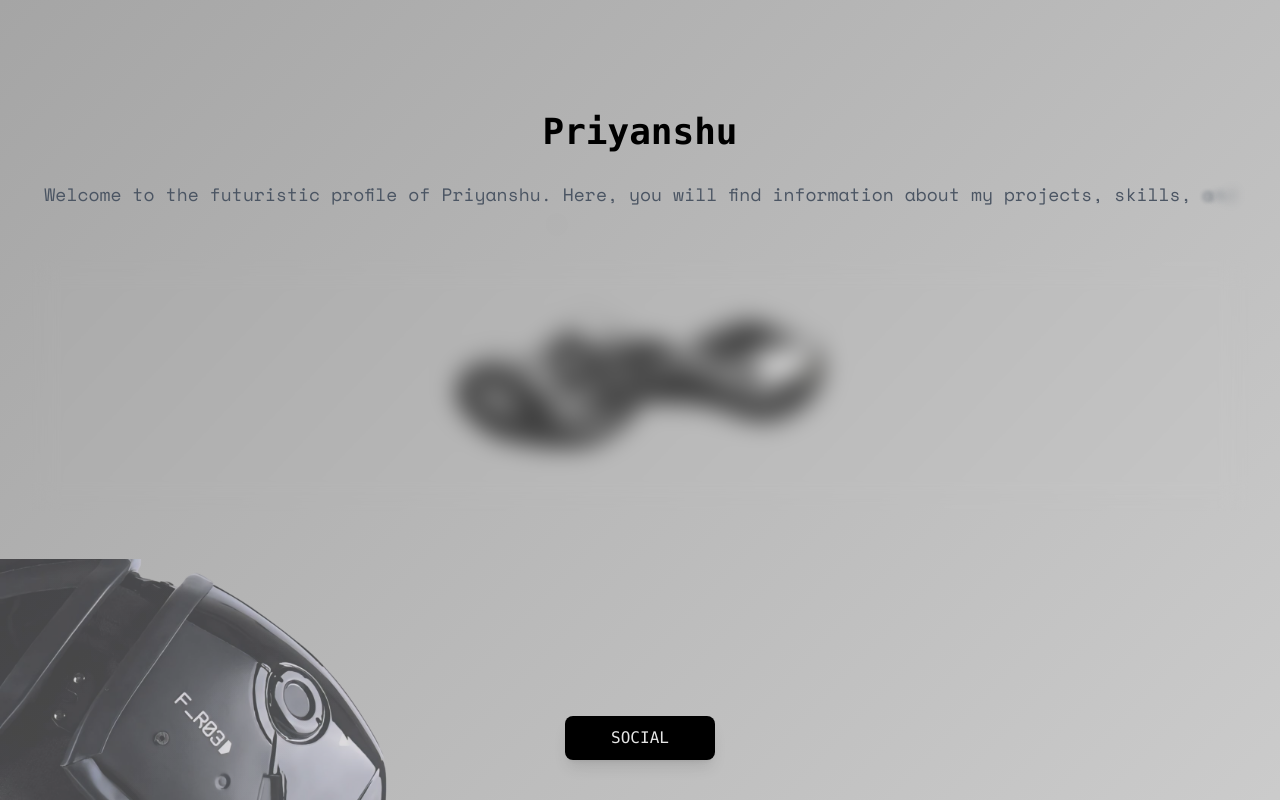
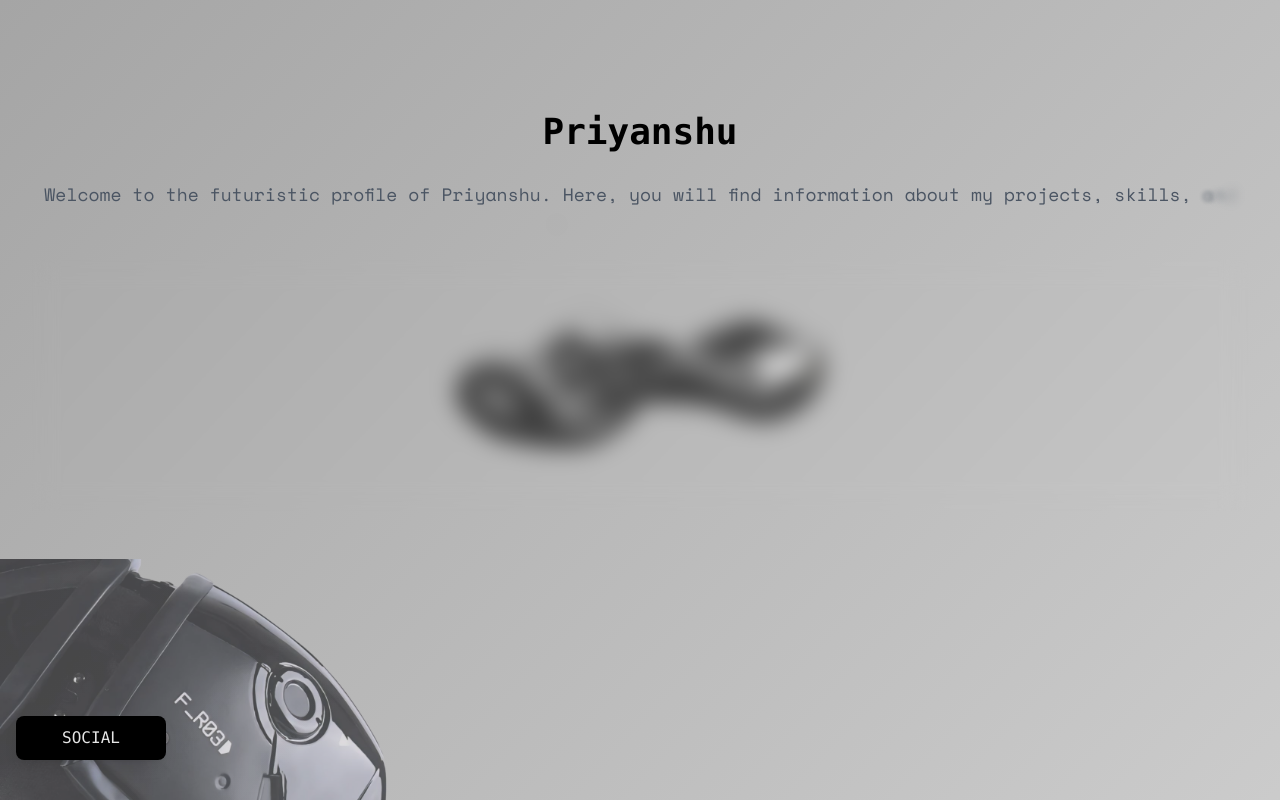
Before and after one commit to Priyansxu/Website, a Next.js app: page / in a window 1280 px wide. Shown: the top 800 px of the page. Built offline with nearby package versions, Linux system fonts and the light colour scheme.

Commit message:
Update index.js

```diff
--- a/pages/index.js
+++ b/pages/index.js
@@ -163,7 +163,7 @@ export default function Page() {
       </main>
 
       <motion.div
-        className="fixed bottom-10 left-0 right-0 z-50 my-0 mx-auto flex items-center justify-center gap-1 rounded-lg bg-black text-[#e5e5e5] shadow-lg backdrop-blur-xl"
+        className="fixed bottom-10 left-0 right-0 z-50 my-0 mx-4 flex items-center justify-center gap-1 rounded-lg bg-black text-[#e5e5e5] shadow-lg backdrop-blur-xl"
         initial={{ padding: '10px 20px' }}
         animate={{
           padding: isExpanded ? '20px 40px' : '10px 20px',
```
